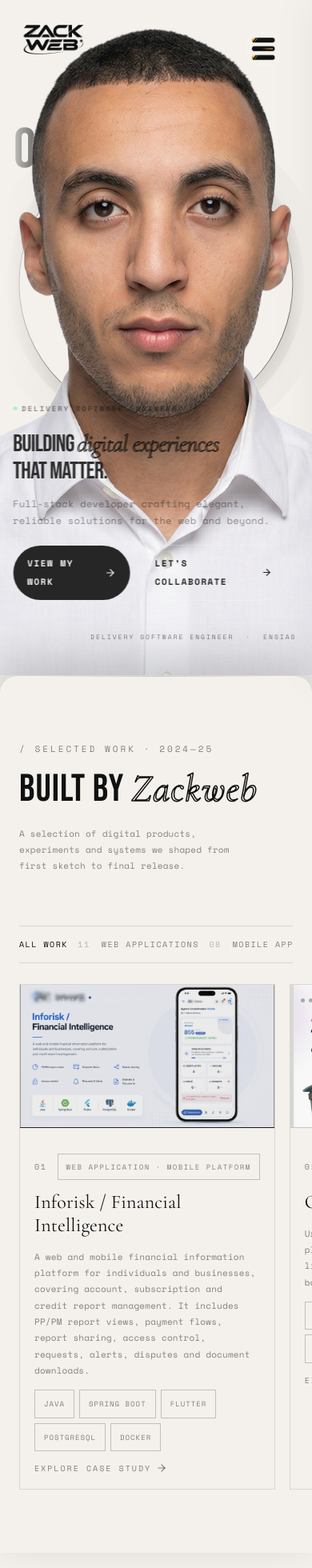
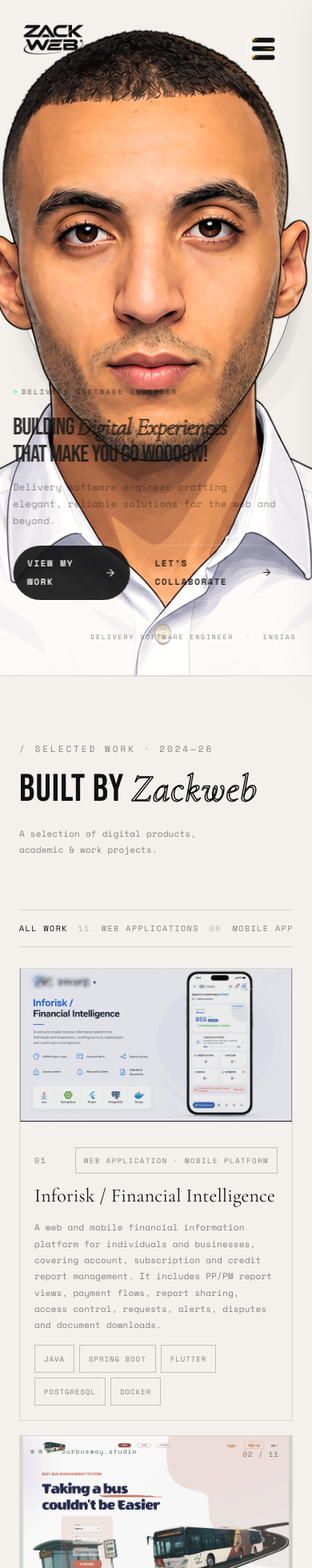
Before and after one commit to zackweb-pro/NextLVL-portfolio, a React (Vite) app: page / in a window 390 px wide. Shown: the top 1960 px of the page at 80% size. Built offline with nearby package versions, Linux system fonts and the light colour scheme.

Commit message:
feat/ cleaner build one parallax effect not too much

```diff
--- a/src/components/ExperienceSection.tsx
+++ b/src/components/ExperienceSection.tsx
@@ -1,5 +1,6 @@
 import { useState } from 'react';
 import { ArrowUpRight, ChevronDown } from 'lucide-react';
+import StickySection from './StickySection';
 
 type Experience = { period: string; company: string; role: string; location: string; summary: string; details: string[]; skills: string[]; image?: string };
 
@@ -11,12 +12,12 @@ const EXPERIENCES: Experience[] = [
 
 export default function ExperienceSection() {
   const [openIndex, setOpenIndex] = useState(1);
-  return <section className="section stack-section experience-section" id="experience">
+  return <StickySection id="experience" className="section stack-section experience-section">
     <div className="experience-heading"><div><span className="sec-tag">/ Experience · 2024—now</span><h2 className="sec-title">Where I <em>worked</em></h2></div><p className="projects-intro">A record of the teams, products and systems I’ve helped move forward.</p></div>
     <div className="experience-list">{EXPERIENCES.map((experience, index) => { const isOpen = openIndex === index; return <article key={experience.company} className={`experience-item ${isOpen ? 'is-open' : ''}`}>
       <button className="experience-summary" type="button" onClick={() => setOpenIndex(isOpen ? -1 : index)} aria-expanded={isOpen}><span className="experience-index">0{index + 1}</span><span className="experience-main"><strong>{experience.company}</strong><span>{experience.role}</span></span><span className="experience-period">{experience.period}</span><ChevronDown size={17} className="experience-chevron" /></button>
       <div className="experience-details"><div className="experience-detail-copy"><span className="experience-location">{experience.location}</span><p>{experience.summary}</p><ul>{experience.details.map(detail => <li key={detail}>{detail}</li>)}</ul><div className="experience-skills">{experience.skills.map(skill => <span key={skill}>{skill}</span>)}</div></div>{experience.image && <img src={experience.image} alt={`${experience.company} project interface`} loading="lazy" />}</div>
     </article>; })}</div>
     <a className="experience-link" href="https://www.linkedin.com/in/zakaria-oumghar-gl" target="_blank" rel="noreferrer">View full experience on LinkedIn <ArrowUpRight size={15} /></a>
-  </section>;
+  </StickySection>;
 }
--- a/src/components/HomeSection.tsx
+++ b/src/components/HomeSection.tsx
@@ -1,21 +1,80 @@
-import type { RefObject } from 'react';
+import type { MouseEvent, RefObject } from 'react';
+import { useEffect, useRef, useState } from 'react';
 import { ArrowRight } from 'lucide-react';
-import heroImg from '../assets/hero.png';
 import zackwebLog from '../assets/zackweb-logo.png';
 import '../styles/HeroSection.css';
 
 type HomeSectionProps = { heroRef: RefObject<HTMLElement | null> };
 
 export default function HomeSection({ heroRef }: HomeSectionProps) {
+  const photoRef = useRef<HTMLDivElement | null>(null);
+  const hitCanvasRef = useRef<HTMLCanvasElement | null>(null);
+  const epicImageRef = useRef<HTMLImageElement | null>(null);
+  const [isPersonHovered, setIsPersonHovered] = useState(false);
+  const [isTitleHovered, setIsTitleHovered] = useState(false);
+
+  useEffect(() => {
+    const photo = photoRef.current;
+    const image = epicImageRef.current;
+    const canvas = hitCanvasRef.current;
+    if (!photo || !image || !canvas) return;
+    const context = canvas.getContext('2d', { willReadFrequently: true });
+    if (!context) return;
+
+    const prepareHitMap = () => {
+      canvas.width = image.naturalWidth;
+      canvas.height = image.naturalHeight;
+      context.clearRect(0, 0, canvas.width, canvas.height);
+      context.drawImage(image, 0, 0);
+    };
+    if (image.complete) prepareHitMap();
+    image.addEventListener('load', prepareHitMap);
+    return () => image.removeEventListener('load', prepareHitMap);
+  }, []);
+
+  const moveOverPhoto = (event: MouseEvent<HTMLDivElement>) => {
+    const photo = photoRef.current;
+    const image = epicImageRef.current;
+    const canvas = hitCanvasRef.current;
+    if (!photo || !image || !canvas || !image.naturalWidth) return;
+    const context = canvas.getContext('2d', { willReadFrequently: true });
+    if (!context) return;
+    const bounds = photo.getBoundingClientRect();
+    const scale = Math.max(bounds.width / image.naturalWidth, bounds.height / image.naturalHeight);
+    const renderedWidth = image.naturalWidth * scale;
+    const renderedHeight = image.naturalHeight * scale;
+    const imageX = (bounds.width - renderedWidth) / 2;
+    const imageY = (bounds.height - renderedHeight) / 2;
+    const sourceX = (event.clientX - bounds.left - imageX) / scale;
+    const sourceY = (event.clientY - bounds.top - imageY) / scale;
+    const x = Math.floor(sourceX);
+    const y = Math.floor(sourceY);
+    const alpha = x >= 0 && y >= 0 && x < canvas.width && y < canvas.height
+      ? context.getImageData(x, y, 1, 1).data[3]
+      : 0;
+    setIsPersonHovered(alpha > 28);
+  };
+
   return <section className="hero stack-hero clean-hero" id="home" ref={heroRef}>
-    <div className="hero-photo-bg"><div className="clean-hero-title">ZAKARIA <span>OUMGHAR</span></div><img src={heroImg} alt="Zakaria Oumghar" className="hero-bg-img" /><div className="photo-fade-left" /><div className="photo-fade-right" /><div className="photo-fade-bottom" /></div>
+    <div className={`hero-photo-bg ${isPersonHovered ? 'is-person-hovered' : ''}`} ref={photoRef} onMouseMove={moveOverPhoto} onMouseLeave={() => setIsPersonHovered(false)}>
+      <div
+        className={`clean-hero-title ${isTitleHovered ? 'is-title-hovered' : ''}`}
+        onMouseEnter={() => setIsTitleHovered(true)}
+        onMouseLeave={() => setIsTitleHovered(false)}
+      >
+        ZAKARIA <span>OUMGHAR</span>
+      </div>
+      <img ref={epicImageRef} src="/assets/Hero_pic_epic.png" alt="Zakaria Oumghar" className="hero-bg-img hero-bg-img-epic" />
+      <canvas ref={hitCanvasRef} className="hero-hit-map" aria-hidden="true" />
+      <div className="photo-fade-left" /><div className="photo-fade-right" /><div className="photo-fade-bottom" />
+    </div>
     <header className="nav clean-hero-nav">
       <span className="nav-logo"><img src={zackwebLog} alt="ZACKWEB" /></span>
     </header>
     <div className="text-block clean-hero-copy">
       <div className="tb-badge">DELIVERY SOFTWARE ENGINEER</div>
-      <h1 className="tb-title">Building <span className="tb-highlight">digital experiences</span><br />that matter.</h1>
-      <p className="tb-desc">Full-stack developer crafting elegant, reliable solutions for the web and beyond.</p>
+      <h1 className="tb-title">Building <span className="tb-highlight">Digital Experiences</span><br />that make you go WOOOOW!</h1>
+      <p className="tb-desc">Delivery software engineer crafting elegant, reliable solutions for the web and beyond.</p>
       <div className="tb-ctas"><a href="#projects" className="tb-btn tb-primary">View My Work <ArrowRight size={16} /></a><a href="#contact" className="tb-btn tb-secondary">Let’s collaborate <ArrowRight size={15} /></a></div>
     </div>
     <div className="clean-hero-role">DELIVERY SOFTWARE ENGINEER <span>·</span> ENSIAS</div>
--- a/src/components/ProjectsSection.tsx
+++ b/src/components/ProjectsSection.tsx
@@ -13,7 +13,7 @@ const PROJECTS: Project[] = [
   { n: '07', categories: ['Web applications'], title: 'Internship Applications', tag: 'Web application · Student', type: 'nova', image: '/assets/projects/searchstage.png', stack: ['React.js', 'Node.js', 'Oracle DB'], desc: 'A platform connecting students and recruiters for internship applications, backed by Oracle DB on OCI.' },
   { n: '08', categories: ['Other'], title: 'ENSIAS Chatbot', tag: 'Other · Information retrieval', type: 'zackweb', image: '/assets/projects/chatbot_ensias.png', stack: ['Python', 'Flask', 'NeuralIntents'], desc: 'An information-retrieval chatbot for ENSIAS built with Python, Flask and NeuralIntents.' },
   { n: '09', categories: ['Extensions'], title: 'Form Saver Pro', tag: 'Extension · Browser utility', type: 'atlas', image: '/assets/projects/FormSaver%20Pro.png', stack: ['JavaScript', 'Chrome Extension', 'Local Storage'], desc: 'A Chrome extension that keeps form inputs available after a page reload.' },
-  { n: '10', categories: ['Web applications'], title: 'Platform / Service Core', tag: 'Web application · Backend', type: 'atlas', image: '/assets/projects/plateform.png', stack: ['Java', 'PostgreSQL', 'Docker'], desc: 'A service foundation focused on dependable data, clear operations and scalable delivery.' },
+  { n: '10', categories: ['Web applications'], title: 'Nova Pioneer', tag: 'Web application · Microservices', type: 'atlas', image: '/assets/projects/plateform.png', stack: ['Spring Boot', 'React', 'PostgreSQL', 'Docker', 'NASA API'], desc: 'A web-based space learning platform for school-age children, with age-appropriate courses, NASA-powered real-time content, XP rewards, achievement badges and progress tracking. Its secure microservices architecture supports authentication, parent-child profiles, teacher content contributions, course management and parent dashboards.' },
   { n: '11', categories: ['Extensions'], title: 'UM5 Notes Calculator', tag: 'Extension · Student utility', type: 'nova', image: '/assets/projects/um5-notes-calculator.png', stack: ['JavaScript', 'Chrome Extension', 'Algorithms'], desc: 'A Chrome extension for Mohammed V University students that analyzes portal results, calculates semester and overall averages, detects validated modules and estimates the points needed to validate a module.' },
 ];
 
@@ -24,10 +24,10 @@ export default function ProjectsSection({ shellRef, trackRef, offset, filter, se
   const visibleProjects = PROJECTS.filter(project => filter === 'All work' || project.categories.includes(filter));
   return <div className="projects-scroll-shell" id="projects" ref={shellRef}>
     <section className="section stack-section projects-section">
-      <div className="sec-head projects-head reveal-on-scroll"><div><span className="sec-tag">/ Selected work · 2024—25</span><h2 className="sec-title">Built by <em>Zackweb</em></h2></div><p className="projects-intro">A selection of digital products, experiments and systems we shaped from first sketch to final release.</p></div>
+      <div className="sec-head projects-head reveal-on-scroll"><div><span className="sec-tag">/ Selected work · 2024—26</span><h2 className="sec-title">Built by <em>Zackweb</em></h2></div><p className="projects-intro">A selection of digital products, academic & work projects.</p></div>
       <div className="project-filters reveal-on-scroll" role="tablist" aria-label="Project filters">
         {FILTERS.map(current => { const count = current === 'All work' ? PROJECTS.length : PROJECTS.filter(project => project.categories.includes(current)).length; return <button key={current} className={`filter-btn ${filter === current ? 'is-active' : ''}`} type="button" onClick={() => { setFilter(current); setComplete(false); }}>{current} <span>{String(count).padStart(2, '0')}</span></button>; })}
-        <a href="#contact" className="all-work-link">Start a project <ArrowRight size={15} /></a>
+        <a href="https://github.com/zackweb-pro" target="_blank" rel="noreferrer" className="all-work-link">For more projects, visit my GitHub <ArrowRight size={15} /></a>
       </div>
       <div className="proj-grid project-rail" ref={trackRef} style={{ transform: `translate3d(-${offset}px, 0, 0)` }}>
         {visibleProjects.map((project, index) => <ProjectCard key={project.n} project={project} index={index} />)}
@@ -40,6 +40,6 @@ export default function ProjectsSection({ shellRef, trackRef, offset, filter, se
 function ProjectCard({ project, index }: { project: Project; index: number }) {
   return <article className={`proj-card reveal-on-scroll delay-${index + 1}`}>
     <div className={`project-art art-${project.type}`} aria-hidden="true">{project.image && <img className="project-art-image" src={project.image} alt="" loading="lazy" />}<div className="art-browser"><i /><i /><i /><span>{project.title.split(' / ')[0].toLowerCase()}.studio</span></div><span className="art-index">{project.n} / {String(PROJECTS.length).padStart(2, '0')}</span></div>
-    <div className="pc-body"><div className="pc-top"><span className="pc-num">{project.n}</span><span className="pc-tag">{project.tag}</span></div><h3 className="pc-title">{project.title}</h3><p className="pc-desc">{project.desc}</p><div className="pc-stack">{project.stack.map(tag => <span key={tag} className="pc-chip">{tag}</span>)}</div><button className="pc-btn" type="button">Explore case study <ArrowRight size={14} /></button></div>
+    <div className="pc-body"><div className="pc-top"><span className="pc-num">{project.n}</span><span className="pc-tag">{project.tag}</span></div><h3 className="pc-title">{project.title}</h3><p className="pc-desc">{project.desc}</p><div className="pc-stack">{project.stack.map(tag => <span key={tag} className="pc-chip">{tag}</span>)}</div></div>
   </article>;
 }
--- a/src/components/SkillsSection.tsx
+++ b/src/components/SkillsSection.tsx
@@ -1,3 +1,5 @@
+import StickySection from './StickySection';
+
 const SKILLS = [
   { name: 'Java', img: '/assets/java-logo.png', note: 'Backend foundation' },
   { name: 'Spring Boot', img: '/assets/spring-logo.png', note: 'APIs & services' },
@@ -13,7 +15,7 @@ type SkillsSectionProps = { projectComplete: boolean };
 
 export default function SkillsSection({ projectComplete }: SkillsSectionProps) {
   return (
-    <section className={`section stack-section skills-section ${projectComplete ? 'project-stage-done' : ''}`} id="skills">
+    <StickySection id="skills" className={`section stack-section skills-section ${projectComplete ? 'project-stage-done' : ''}`}>
       <div className="sec-head"><span className="sec-tag">/ Tech Stack</span><h2 className="sec-title">Tools I <em>Master</em></h2></div>
       <div className="skills-grid">
         {SKILLS.map(({ name, img, note }) => (
@@ -24,6 +26,6 @@ export default function SkillsSection({ projectComplete }: SkillsSectionProps) {
           </div>
         ))}
       </div>
-    </section>
+    </StickySection>
   );
 }
--- /dev/null
+++ b/src/components/StickySection.tsx
@@ -0,0 +1,7 @@
+import type { ReactNode } from 'react';
+
+type StickySectionProps = { id: string; className: string; children: ReactNode };
+
+export default function StickySection({ id, className, children }: StickySectionProps) {
+  return <div className="section-shell" id={id}><section className={className}>{children}</section></div>;
+}
--- a/src/styles/HeroSection.css
+++ b/src/styles/HeroSection.css
@@ -19,7 +19,7 @@
 .hero {
   position: relative;
   width: 100%;
-  height: 100vh;
+  height: 100dvh;
   min-height: 640px;
   overflow: hidden;
 }
@@ -67,6 +67,43 @@
   transition: filter 0.4s;
 }
 
+.hero-bg-img-epic {
+  position: absolute;
+  inset: 0;
+  z-index: 3;
+  opacity: 0;
+  transform: translateX(clamp(12px, 2vw, 28px))
+    translateY(clamp(22px, 3.4vh, 38px)) scale(1.07);
+  transform-origin: center top;
+  filter: saturate(1.08) contrast(1.04);
+  transition:
+    opacity 0.65s cubic-bezier(0.22, 1, 0.36, 1),
+    transform 0.8s cubic-bezier(0.22, 1, 0.36, 1),
+    filter 0.65s ease;
+}
+
+.hero-photo-bg.is-person-hovered .hero-bg-img-epic {
+  opacity: 1;
+  transform: translateX(clamp(12px, 2vw, 28px))
+    translateY(clamp(22px, 3.4vh, 38px)) scale(1.035);
+  filter: saturate(1.12) contrast(1.06);
+}
+
+.hero-hit-map {
+  position: absolute;
+  width: 0;
+  height: 0;
+  z-index: -1;
+  pointer-events: none;
+}
+
+@media (prefers-reduced-motion: reduce) {
+  .hero-bg-img-epic,
+  .clean-hero-title {
+    transition: none;
+  }
+}
+
 [data-theme="dark"] .hero-bg-img {
   filter: brightness(0.55) grayscale(0.15);
 }
@@ -359,6 +396,7 @@
   content: "";
   position: absolute;
   inset: 0;
+  pointer-events: none;
   background: rgba(0, 0, 0, 0.04);
   transform: translateX(-101%);
   transition: transform 0.3s ease;
@@ -1135,7 +1173,7 @@
   text-shadow: 0 0 6px rgba(255, 106, 193, 0.3);
 }
 
-./* ══════════════════════════════════════════════════════════
+/* ══════════════════════════════════════════════════════════
    TERMINAL — Apple Liquid Glass
 ══════════════════════════════════════════════════════════ */
 .terminal {
@@ -1801,7 +1839,22 @@
   white-space: nowrap;
   text-align: center;
   opacity: 0.92;
-  pointer-events: none;
+  filter: blur(0);
+  text-shadow: 0 12px 36px color-mix(in srgb, var(--bg) 45%, transparent);
+  transition:
+    opacity 0.55s cubic-bezier(0.22, 1, 0.36, 1),
+    transform 0.75s cubic-bezier(0.22, 1, 0.36, 1),
+    filter 0.55s ease;
+  pointer-events: auto;
+  cursor: pointer;
+}
+.clean-hero-title.is-title-hovered {
+  z-index: 4;
+  transform: translateX(-50%) scale(1.025);
+  opacity: 1;
+  filter: drop-shadow(
+    0 10px 26px color-mix(in srgb, var(--fg) 18%, transparent)
+  );
 }
 .clean-hero-title span {
   color: var(--fg);
@@ -2051,7 +2104,7 @@
 
 /* ── FOOTER ─────────────────────────────────────────────── */
 .footer {
-  border-top: 1px solid var(--border);
+  border-top: 0;
   display: flex;
   align-items: center;
   justify-content: space-between;
@@ -2550,7 +2603,7 @@
   z-index: 2;
   width: 100%;
   max-width: none;
-  min-height: 100svh;
+  min-height: 100dvh;
   margin: 0;
   padding-left: max(48px, calc((100vw - 1104px) / 2));
   padding-right: max(48px, calc((100vw - 1104px) / 2));
@@ -2558,10 +2611,8 @@
   -webkit-backdrop-filter: blur(13px);
   backdrop-filter: blur(13px);
   border-top: 1px solid var(--border);
-  border-radius: 30px 30px 0 0;
-  box-shadow:
-    0 -18px 55px rgba(0, 0, 0, 0.18),
-    0 -1px 0 rgba(255, 255, 255, 0.05);
+  border-radius: 0;
+  box-shadow: none;
 }
 .stack-hero {
   position: sticky;
@@ -2569,12 +2620,16 @@
   z-index: 1;
   isolation: isolate;
 }
+.section-shell {
+  position: relative;
+  min-height: 100dvh;
+}
 .projects-section {
   z-index: 3;
   /* Keep Projects as one sticky layer. Its content remains part of the page
      flow; there is no nested or internal scrolling container. */
   position: sticky;
-  min-height: 100svh;
+  min-height: 100dvh;
   overflow: visible;
 }
 .projects-scroll-shell {
@@ -2838,12 +2893,12 @@
      Experience panel during the final viewport of the stage. */
   margin-top: 0;
 }
-#skills.skills-section:not(.project-stage-done) {
+.section-shell#skills .skills-section:not(.project-stage-done) {
   visibility: hidden;
   opacity: 0;
   pointer-events: none;
 }
-#skills.skills-section.project-stage-done {
+.section-shell#skills .skills-section.project-stage-done {
   visibility: visible;
   opacity: 1;
   transition: opacity 0.45s ease;
@@ -2859,7 +2914,7 @@
   right: 12%;
   height: 1px;
   background: linear-gradient(90deg, transparent, var(--fg-muted), transparent);
-  opacity: 0.35;
+  opacity: 0.15;
 }
 @media (max-width: 768px) {
   .clean-hero .hero-photo-bg {
@@ -2907,26 +2962,71 @@
   .stack-section {
     padding-left: 24px;
     padding-right: 24px;
-    border-radius: 22px 22px 0 0;
+    border-radius: 0;
   }
   .projects-section {
+    position: relative;
     padding-top: 80px;
     padding-bottom: 80px;
   }
   .projects-scroll-shell {
-    height: calc(200svh + 3500px);
+    height: auto;
   }
   .project-rail {
-    padding-right: 320px;
+    display: grid;
+    grid-template-columns: 1fr;
+    width: 100%;
+    padding-right: 0;
+    transform: none !important;
   }
   .project-rail .proj-card {
-    flex-basis: min(82vw, 390px);
+    width: 100%;
+    flex: none;
   }
   .projects-empty {
-    flex-basis: min(82vw, 390px);
+    width: 100%;
+    flex: none;
   }
   .experience-heading {
     display: block;
+  }
+  .education-heading {
+    display: block;
+    margin-bottom: 34px;
+  }
+  .education-heading .projects-intro {
+    margin-top: 20px;
+    max-width: 100%;
+  }
+  .education-item {
+    grid-template-columns: 32px minmax(0, 1fr);
+    align-items: start;
+    gap: 12px;
+    padding: 24px 0;
+  }
+  .education-index {
+    padding-top: 4px;
+    font-size: 9px;
+  }
+  .education-main h3 {
+    font-size: 21px;
+    line-height: 1.08;
+  }
+  .education-main p {
+    font-size: 10px;
+    line-height: 1.55;
+  }
+  .education-main span,
+  .education-main small,
+  .education-period {
+    font-size: 9px;
+    line-height: 1.55;
+  }
+  .education-period {
+    grid-column: 2;
+    grid-row: 2;
+    white-space: normal;
+    margin-top: 8px;
   }
   .experience-summary {
     grid-template-columns: 34px minmax(0, 1fr) 20px;
--- a/src/styles/global.css
+++ b/src/styles/global.css
@@ -29,7 +29,9 @@
 }
 
 *, *::before, *::after { box-sizing: border-box; margin: 0; padding: 0; }
-html { scroll-behavior: smooth; }
+html {
+  scroll-behavior: smooth;
+}
 
 body {
   background: var(--bg);
```
Also changed, not shown: src/components/ContactSection.tsx (+4 -3 lines), src/components/EducationSection.tsx (+5 -3 lines), src/components/HeroSection.tsx (+6 -1 lines), src/components/PortfolioChrome.tsx (+14 -3 lines), public/assets/Hero_pic_epic - Copie.png (added), public/assets/Hero_pic_epic.png.
